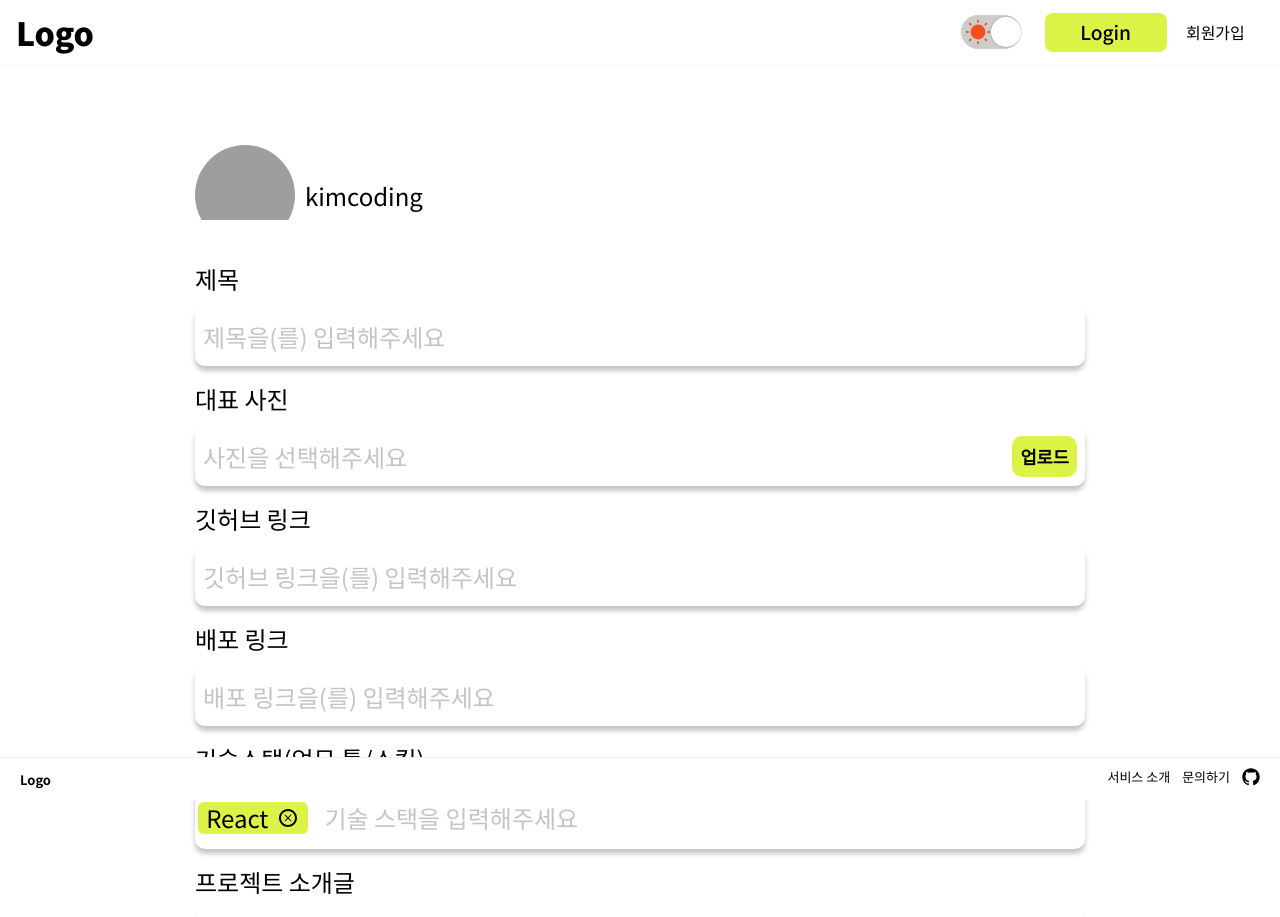
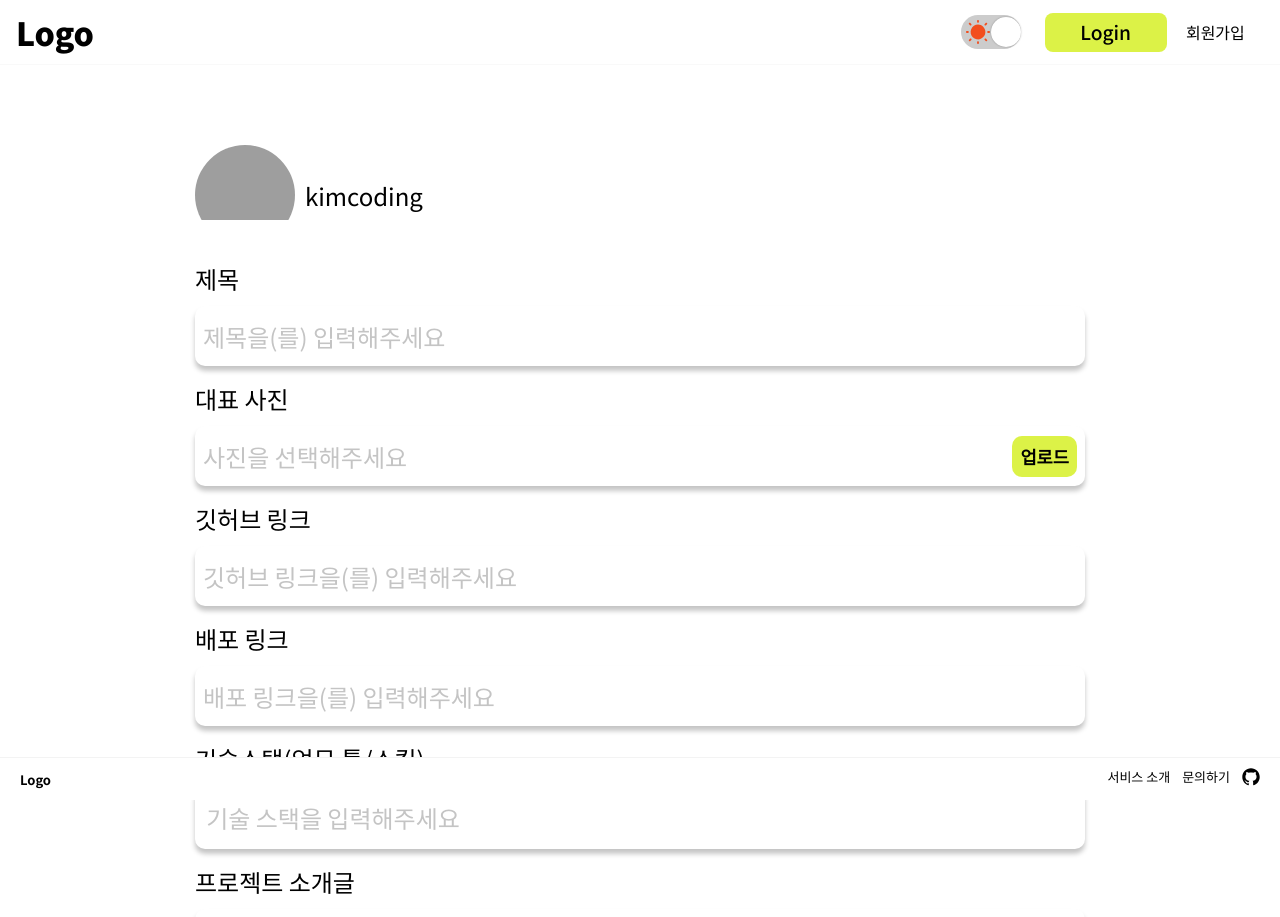
Before and after one commit to codestates-seb/seb43_main_001, a React (Create React App) app in the folder client/: page /Portfolio in a window 1280 px wide. Shown: the top 917 px of the page. Built offline with nearby package versions, Linux system fonts and the light colour scheme; grey boxes are pictures that could not be loaded.

Commit message:
fix: 태그가 비었을 때, 나타나는 오류 수정

```diff
--- a/client/src/components/Portfolio/TagBox.tsx
+++ b/client/src/components/Portfolio/TagBox.tsx
@@ -8,20 +8,18 @@ type TagBoxProps = {
 };
 
 const TagBox: React.FC<TagBoxProps> = ({ text }) => {
-  const initialTags = ['React'];
-
-  const [tags, setTags] = useState(initialTags);
+  const [tags, setTags] = useState([] as any);
   const removeTags = (indexToRemove: number) => {
-    setTags(tags.filter((it, index) => index !== indexToRemove));
+    setTags(tags.filter((it: string, index: number) => index !== indexToRemove));
   };
 
-  const addTags = (event: any) => {
-    const tag = event.target.value;
+  const addTags = (event: React.KeyboardEvent<HTMLInputElement>) => {
+    const tag = event.currentTarget.value;
     if (tags.includes(tag) || tag.length === 0) {
       console.log('Fail!');
       return;
     }
-    event.target.value = '';
+    event.currentTarget.value = '';
     setTags([...tags, tag]);
   };
 
@@ -30,7 +28,7 @@ const TagBox: React.FC<TagBoxProps> = ({ text }) => {
       <S.Title>{text}</S.Title>
       <S.TagEditor>
         <ul id='tags'>
-          {tags.map((tag, index) => (
+          {tags.map((tag: string, index: number) => (
             <li key={index} className='tag'>
               <span className='tag-title'>{tag}</span>
               <TiDeleteOutline className='tag-close-icon' onClick={() => removeTags(index)} />
```
